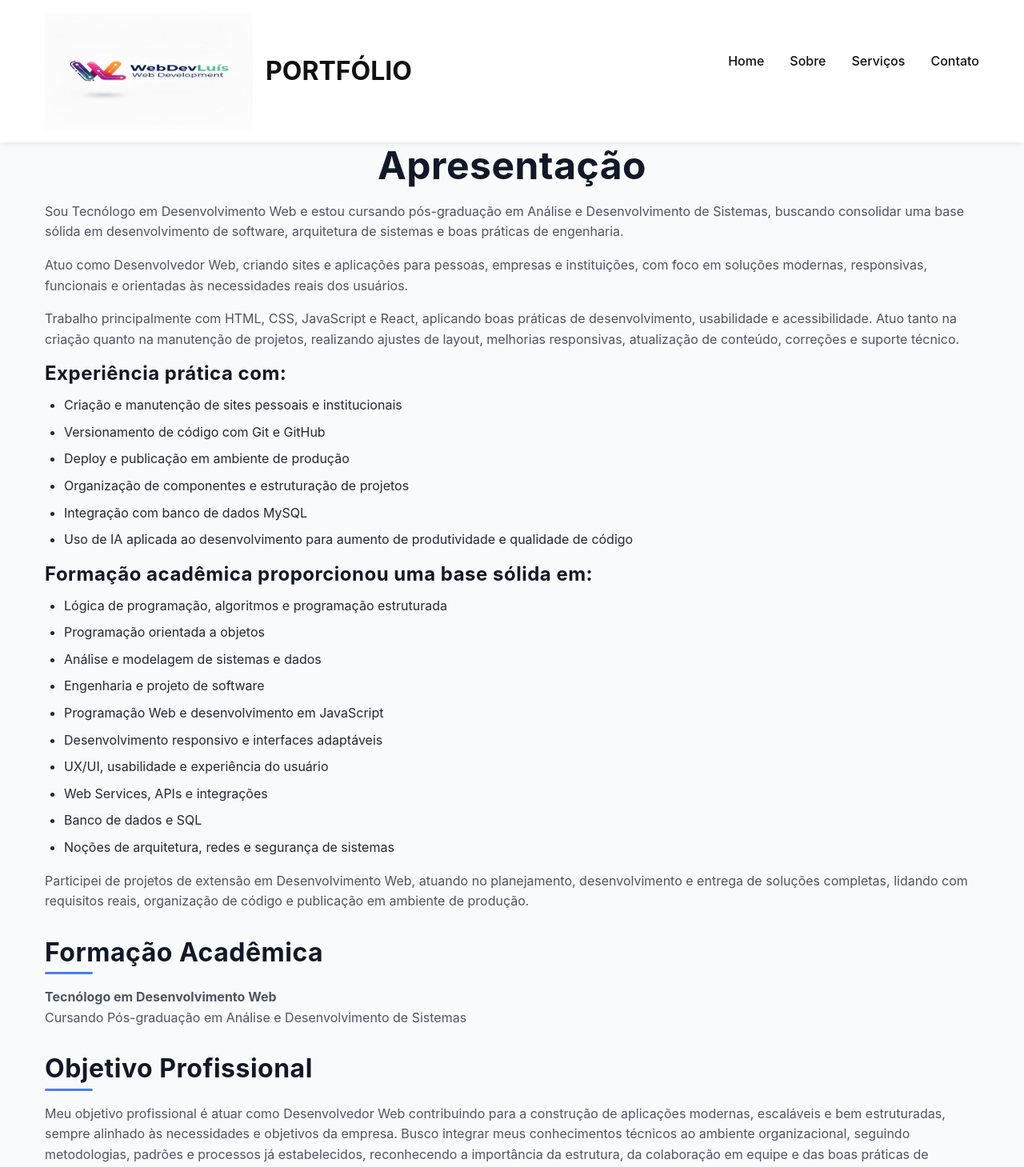
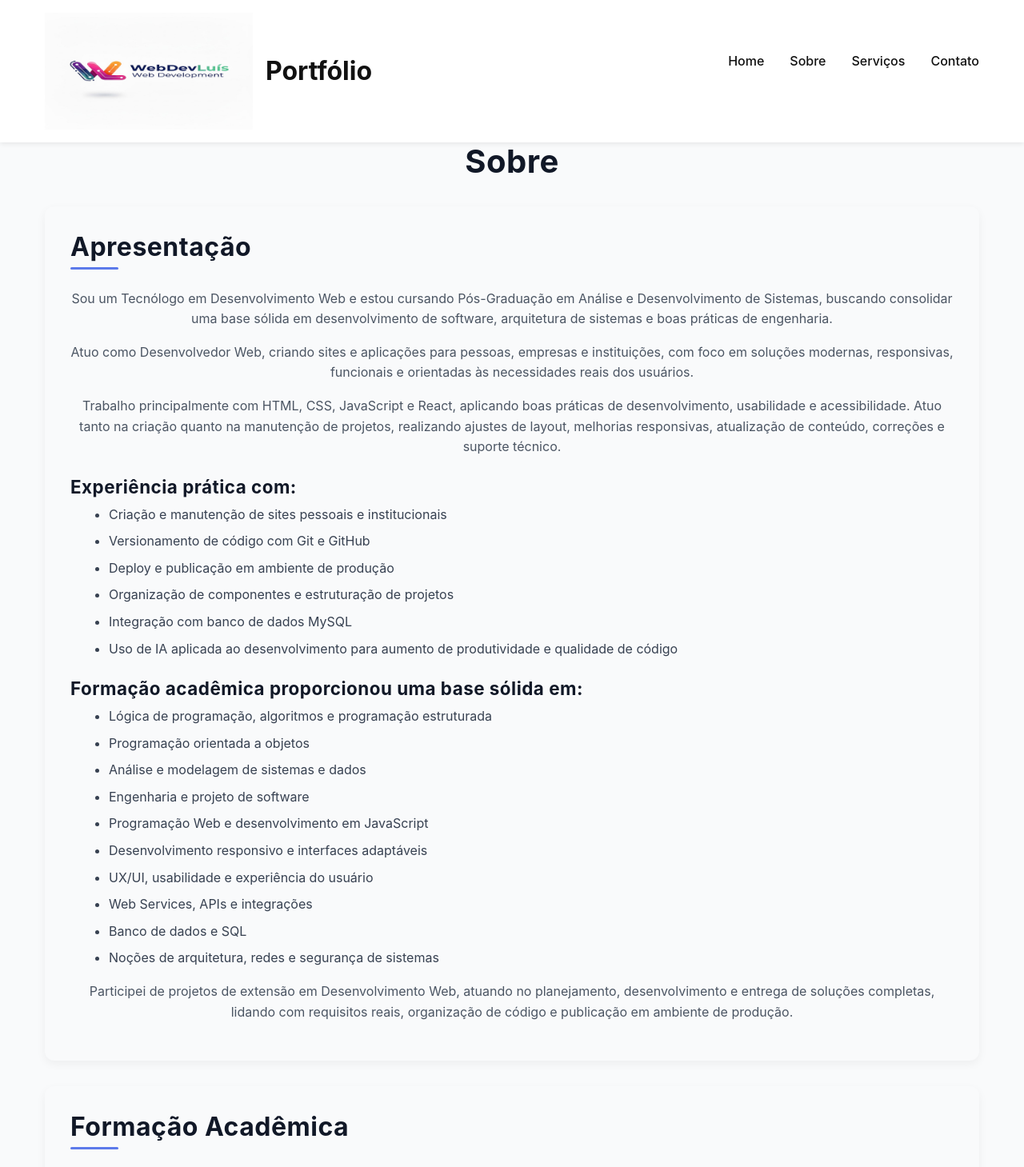
Before and after one commit to desenvolvimentoweb1983/portfolio-profissional-desenvolvedor-web, a React (Vite) app: page /sobre in a window 1280 px wide. Shown: the top 1459 px of the page at 80% size. Built offline with nearby package versions, Linux system fonts and the light colour scheme.

Commit message:
ajustes HOME

```diff
--- a/src/components/Header/Header.css
+++ b/src/components/Header/Header.css
@@ -25,6 +25,7 @@
   align-items: center;
   gap: 1rem;
 }
+
 
 .branding .logo {
   width: 260px;       /* logo maior no desktop */
@@ -114,3 +115,31 @@
     gap: 0.75rem;
   }
 }
+/* ================= BRAND-NAME INTERATIVO ================= */
+.branding .brand-name {
+  cursor: pointer;
+  transition: color 0.3s ease, transform 0.3s ease;
+}
+
+/* Hover: muda a cor e faz leve movimento */
+.branding .brand-name:hover {
+  color: #1890ff;              /* cor de destaque */
+  transform: translateY(-2px);  /* leve subida sem quebrar layout */
+}
+
+/* Linha decorativa abaixo do texto ao passar o mouse */
+.branding .brand-name::after {
+  content: '';
+  position: absolute;
+  left: 0;
+  bottom: -4px;
+  width: 0;
+  height: 2px;
+  background-color: #1890ff;
+  border-radius: 2px;
+  transition: width 0.3s ease;
+}
+
+.branding .brand-name:hover::after {
+  width: 100%;
+}
--- a/src/components/Header/Header.jsx
+++ b/src/components/Header/Header.jsx
@@ -11,7 +11,7 @@ function Header() {
             alt="Logo Luís Oliveira"
             className="logo"
           />
-          <span className="brand-name">PORTFÓLIO</span>
+          <span className="brand-name">Portfólio</span>
         </div>
 
         <nav>
--- a/src/pages/Contato/Contato.css
+++ b/src/pages/Contato/Contato.css
@@ -1,3 +1,11 @@
+p {
+  font-size: 16px;       /* tamanho da fonte */
+  line-height: 1.6;      /* altura da linha */
+  color: #1F2937;        /* cor do texto */
+  text-align: center;   /* alinhamento */
+  margin-bottom: 1rem;   /* espaçamento abaixo do parágrafo */
+}
+
 /* ================= Container ================= */
 .contato-section {
   max-width: 900px;
--- a/src/pages/Contato/Contato.jsx
+++ b/src/pages/Contato/Contato.jsx
@@ -31,8 +31,7 @@ function Contato() {
   return (
     <section className="contato-section">
       <h1>Contato</h1>
-      <p>Entre em contato comigo através das opções abaixo:</p>
-
+      <p>Canais de comunicação</p>
       <div className="contato-links">
         {/* LinkedIn */}
         <a
--- a/src/pages/Servicos/Servicos.jsx
+++ b/src/pages/Servicos/Servicos.jsx
@@ -53,7 +53,7 @@ function Servicos() {
   return (
     <section className="servicos-container">
 
-      <h1>Nossos Serviços</h1>
+      <h1>Serviços</h1>
 
       <p className="servicos-subtitulo">
         Soluções completas em desenvolvimento web, do planejamento à publicação.
--- a/src/pages/Sobre/Sobre.css
+++ b/src/pages/Sobre/Sobre.css
@@ -1,33 +1,49 @@
-/* ================= Sobre2026.css ================= */
+/* ================= Sobre.css ================= */
 
-/* ================= Container Principal ================= */
-.sobre-container {
-  max-width: 1100px;
+/* ================= Container ================= */
+.container {
+  max-width: 1200px;
   margin: 0 auto;
   padding: 2rem 1rem;
-  font-family: 'Inter', 'Segoe UI', Tahoma, Geneva, Verdana, sans-serif;
-  color: #1F2937; /* texto escuro */
-  line-height: 1.7;
-  scroll-behavior: smooth;
-  display: flex;
-  flex-direction: column;
-  gap: 2rem;
-  transition: all 0.3s ease;
+  font-family: 'Inter', 'Segoe UI', Tahoma, Verdana, sans-serif;
+  color: #1F2937;
+  line-height: 1.6;
 }
 
-/* ================= Cabeçalhos ================= */
+/* ================= Seções ================= */
+.apresentacao,
+.formacao,
+.objetivo,
+.trajeoria,
+.conteudos-estudados {
+  background-color: #F9FAFB;
+  border-radius: 12px;
+  padding: 2rem;
+  margin-bottom: 2rem;
+  box-shadow: 0 4px 12px rgba(0,0,0,0.05);
+  transition: transform 0.3s ease, box-shadow 0.3s ease;
+}
+
+.apresentacao:hover,
+.formacao:hover,
+.objetivo:hover,
+.trajeoria:hover,
+.conteudos-estudados:hover {
+  transform: translateY(-2px);
+  box-shadow: 0 8px 24px rgba(0,0,0,0.08);
+}
+
+/* ================= TÍTULOS ================= */
 h1 {
-  font-size: clamp(2rem, 5vw, 3rem);
-  font-weight: 700;
+  font-size: clamp(2rem, 4vw, 2.5rem);
   text-align: center;
-  color: #111827;
-  margin-bottom: 1rem;
+  margin-bottom: 2rem;
+  color: #1F2937;
 }
 
 h2 {
   font-size: clamp(1.5rem, 3vw, 2rem);
-  margin-top: 2rem;
-  margin-bottom: 1rem;
+  margin-bottom: 1.5rem;
   color: #1F2937;
   position: relative;
   padding-bottom: 0.5rem;
@@ -40,134 +56,85 @@ h2::after {
   bottom: 0;
   width: 60px;
   height: 3px;
-  background: linear-gradient(90deg, #5C7AEA, #3B82F6);
+  background: #5C7AEA;
   border-radius: 2px;
 }
 
 h3 {
-  font-size: clamp(1.2rem, 2.5vw, 1.5rem);
-  margin-top: 1rem;
-  margin-bottom: 0.75rem;
-  font-weight: 600;
+  font-size: clamp(1.2rem, 2.5vw, 1.4rem);
+  margin-top: 1.5rem;
+  margin-bottom: 0.5rem;
   color: #111827;
 }
 
-/* ================= Parágrafos ================= */
+/* ================= PARÁGRAFOS ================= */
 p {
   margin-bottom: 1rem;
-  color: #4B5563;
-  font-size: 1rem;
+  text-align: justify;
 }
 
-/* ================= Listas ================= */
+/* ================= LISTAS ================= */
 ul {
-  margin-left: 1.5rem;
+  padding-left: 1.5rem;
+  list-style: disc;
   margin-bottom: 1rem;
-  list-style-type: disc;
+}
+
+.area-estudo ul {
+  list-style: square;
 }
 
 li {
   margin-bottom: 0.5rem;
+  color: #374151;
 }
 
-/* ================= Seções ================= */
-.sobre-section {
-  background-color: #F9FAFB;
-  padding: 2rem 1.5rem;
-  border-radius: 16px;
-  box-shadow: 0 8px 24px rgba(0,0,0,0.05);
+/* ================= CARDS DE ÁREA DE ESTUDO ================= */
+.area-estudo {
+  background: #fff;
+  padding: 1rem 1.5rem;
+  border-radius: 12px;
+  box-shadow: 0 2px 10px rgba(0,0,0,0.06);
+  margin-bottom: 1.5rem;
   transition: transform 0.3s ease, box-shadow 0.3s ease;
 }
 
-.sobre-section:hover {
-  transform: translateY(-3px);
-  box-shadow: 0 12px 30px rgba(0,0,0,0.08);
+.area-estudo:hover {
+  transform: translateY(-2px);
+  box-shadow: 0 8px 24px rgba(0,0,0,0.12);
 }
 
-/* ================= Tecnologias ================= */
-.sobre-tecnologias ul {
-  display: grid;
-  grid-template-columns: repeat(auto-fit, minmax(140px, 1fr));
-  gap: 0.75rem 1rem;
+/* ================= FORMAÇÃO ================= */
+.formacao p strong {
+  color: #0F172A;
 }
 
-.sobre-tecnologias li {
-  background-color: #E6F7FF;
-  padding: 0.8rem 1rem;
-  border-radius: 12px;
-  font-weight: 500;
-  text-align: center;
-  transition: all 0.3s ease;
-}
+/* ================= RESPONSIVIDADE ================= */
+@media (max-width: 768px) {
+  .container {
+    padding: 1.5rem;
+  }
 
-.sobre-tecnologias li:hover {
-  background-color: #5C7AEA;
-  color: #FFFFFF;
-  transform: translateY(-3px) scale(1.05);
-  cursor: pointer;
-}
+  h1 {
+    font-size: clamp(1.8rem, 5vw, 2.2rem);
+  }
 
-/* ================= Conteúdos estudados ================= */
-.sobre-area-estudo {
-  margin-top: 1rem;
-  padding: 1.2rem 1.5rem;
-  border-left: 4px solid #5C7AEA;
-  background-color: #FFFFFF;
-  border-radius: 12px;
-  box-shadow: 0 4px 12px rgba(0,0,0,0.05);
-  transition: all 0.3s ease;
-}
+  h2 {
+    font-size: clamp(1.3rem, 4vw, 1.8rem);
+  }
 
-.sobre-area-estudo:hover {
-  transform: translateY(-2px);
-  box-shadow: 0 6px 16px rgba(0,0,0,0.07);
-}
-
-.sobre-area-estudo h3 {
-  color: #3B82F6;
-  margin-top: 0;
-}
-
-/* ================= Objetivo ================= */
-.sobre-objetivo p:first-child {
-  font-weight: 500;
-  color: #111827;
-}
-
-/* ================= Trajetória ================= */
-.sobre-trajetoria p {
-  margin-bottom: 1rem;
-  color: #4B5563;
-}
-
-/* ================= Chamadas para ação ================= */
-.sobre-cta {
-  display: inline-block;
-  padding: 0.8rem 1.6rem;
-  background: linear-gradient(90deg, #5C7AEA, #3B82F6);
-  color: #fff;
-  border-radius: 12px;
-  font-weight: 600;
-  text-decoration: none;
-  transition: all 0.3s ease;
-  margin-top: 1rem;
-}
-
-.sobre-cta:hover {
-  transform: translateY(-2px) scale(1.05);
-  box-shadow: 0 6px 16px rgba(0,0,0,0.08);
-}
-
-/* ================= Responsividade ================= */
-@media (max-width: 1024px) {
-  .sobre-container {
-    padding: 1.5rem;
+  h3 {
+    font-size: clamp(1.1rem, 3vw, 1.3rem);
   }
 }
 
-@media (max-width: 768px) {
+@media (max-width: 480px) {
+  .container {
+    padding: 1rem;
+  }
+
   h1 {
-    font-size: 2rem;
+    font-size: 1.8rem;
   }
 
   h2 {
@@ -175,30 +142,6 @@ li {
   }
 
   h3 {
-    font-size: 1.25rem;
-  }
-
-  .sobre-tecnologias ul {
-    grid-template-columns: repeat(auto-fit, minmax(120px, 1fr));
+    font-size: 1.2rem;
   }
 }
-
-@media (max-width: 480px) {
-  .sobre-container {
-    padding: 1rem;
-  }
-
-  .sobre-section {
-    padding: 1rem;
-  }
-
-  .sobre-tecnologias ul {
-    grid-template-columns: repeat(auto-fit, minmax(100px, 1fr));
-  }
-}
-
-/* ================= Microinterações ================= */
-.sobre-tecnologias li,
-.sobre-area-estudo {
-  cursor: pointer;
-}
--- a/src/pages/Sobre/Sobre.jsx
+++ b/src/pages/Sobre/Sobre.jsx
@@ -3,12 +3,13 @@ import "./Sobre.css";
 function Sobre() {
   return (
     <div className="container">
-      <h1>Apresentação</h1>
+      <h1>Sobre</h1>
 
       {/* ================= APRESENTAÇÃO ================= */}
 <div className="apresentacao">
+  <h2>Apresentação</h2>
   <p>
-    Sou Tecnólogo em Desenvolvimento Web e estou cursando pós-graduação em Análise e Desenvolvimento de Sistemas, buscando consolidar uma base sólida em desenvolvimento de software, arquitetura de sistemas e boas práticas de engenharia.
+    Sou um Tecnólogo em Desenvolvimento Web e estou cursando Pós-Graduação em Análise e Desenvolvimento de Sistemas, buscando consolidar uma base sólida em desenvolvimento de software, arquitetura de sistemas e boas práticas de engenharia.
   </p>
 
   <p>
```
